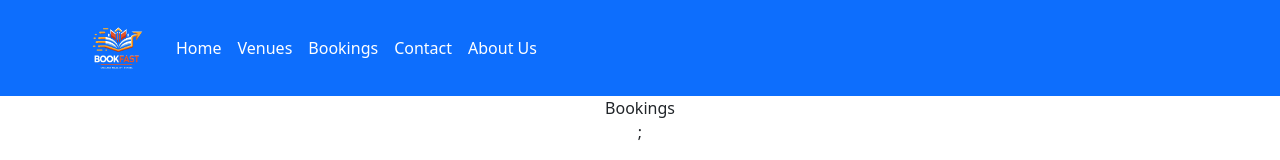
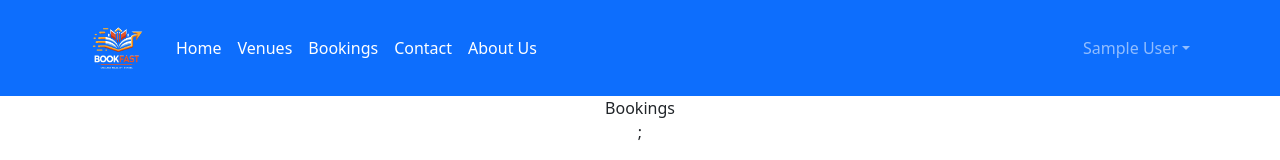
Before and after one commit to Anand14879/BookFast-frontend, a React (Create React App) app: page /bookings in a window 1280 px wide. Shown: the top 160 px of the page. Built offline with nearby package versions, Linux system fonts and the light colour scheme; sample sign-in values are in the browser's storage.

Commit message:
second-commit:added logout/name

```diff
--- a/src/components/Header.js
+++ b/src/components/Header.js
@@ -1,11 +1,20 @@
-import { Nav, Navbar, Container } from "react-bootstrap";
-import { Link } from "react-router-dom";
+import { Nav, Navbar, NavDropdown, Container } from "react-bootstrap";
+import { Link, useNavigate } from "react-router-dom";
 import logo from "../images/BookFastLogo.png";
 import "../css/Header.css";
 function Header() {
+  const navigate = useNavigate();
+  let user = JSON.parse(localStorage.getItem("user-info"));
+  console.log(JSON.parse(localStorage.getItem("user-info")));
   const redirectToAdminPanel = () => {
     window.location.href = "http://localhost:8000";
   };
+
+  function logOut() {
+    localStorage.clear();
+    navigate("/register", { replace: true });
+  }
+
   return (
     <div>
       <Navbar bg="primary" data-bs-theme="dark">
@@ -59,6 +68,13 @@ function Header() {
               </>
             )}
           </Nav>
+          <Nav>
+            {user && (
+              <NavDropdown title={user ? user.name : "Empty"}>
+                <NavDropdown.Item onClick={logOut}>Logout</NavDropdown.Item>
+              </NavDropdown>
+            )}
+          </Nav>
         </Container>
       </Navbar>
     </div>
--- a/src/components/Register.js
+++ b/src/components/Register.js
@@ -33,7 +33,8 @@ function Register() {
         },
       });
       let result = await response.json();
-      localStorage.setItem("user-info", result);
+      console.log(result);
+      localStorage.setItem("user-info", JSON.stringify(result));
       if (response.ok) {
         navigate("/venues", { replace: true });
       } else if (response.status === 409) {
```
